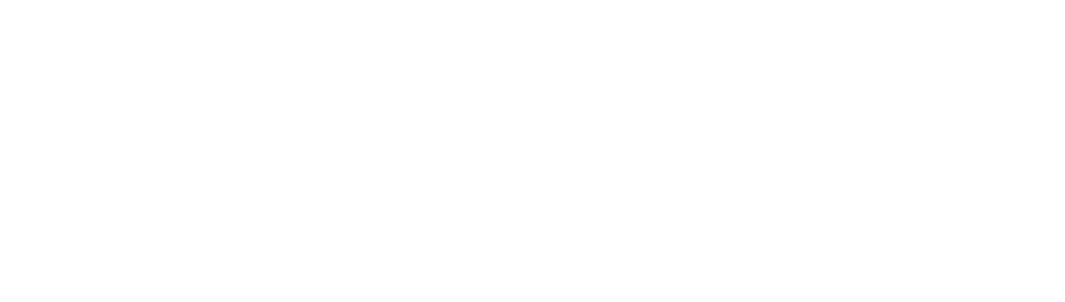
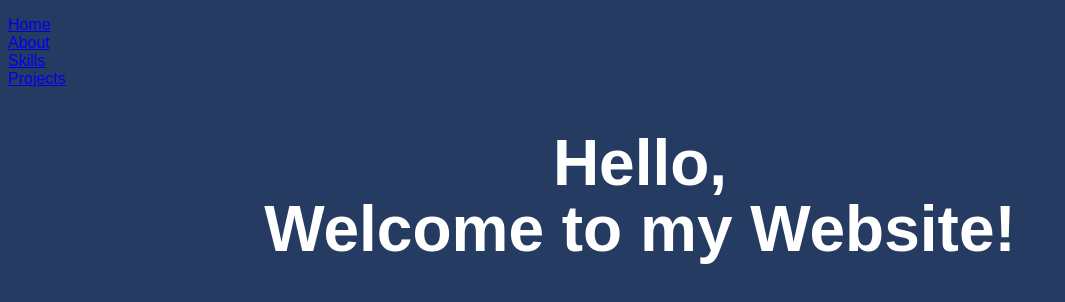
Before and after one commit to MattE34/Personal-Website, a plain HTML site: page index.html in a window 1280 px wide. Shown: the whole page, without its empty margins (0-1065 px from the left). Drawn offline with Linux system fonts and the light colour scheme; a web font is replaced by a local one.

Commit message:
partial home section + some media

```diff
--- a/index.html
+++ b/index.html
@@ -4,8 +4,35 @@
     <meta charset="UTF-8">
     <meta name="viewport" content="width=device-width, initial-scale=1.0">
     <title>Personal Website</title>
+    <!-- Custom CSS -->
+    <link rel="stylesheet" href="style.css">
+    <!-- Trade Gothic font -->
+    <link rel="stylesheet" href="https://fonts.googleapis.com/css2?family=Trade+Gothic:wght@400;700&display=swap">
 </head>
 <body>
+    <header>
+        <nav>
+          <ul>
+            <!-- Sections of the Home Page -->
+            <li><a href="#home">Home</a></li>
+            <li><a href="#about">About</a></li>
+            <li><a href="#skills">Skills</a></li>
+            <li><a href="#projects">Projects</a></li>
+          </ul>
+        </nav>
+      </header>
 
+      <!-- Content for the Home Page -->
+
+      <!-- Home Section -->
+      <section class="home" id="home">
+        <div class="home-content">
+          <h1>Hello,</h1>
+          <h1>Welcome to my Website!</h1>
+        </div>
+      </section>
+
+      <!-- JavaScript file -->
+      <script src="js/script.js"></script>
 </body>
 </html>
--- a/style.css
+++ b/style.css
@@ -0,0 +1,31 @@
+* {
+    margin: .5;
+    padding: 0;
+    box-sizing: border-box;
+    scroll-behavior: smooth;
+    font-family: 'Trade Gothic', sans-serif;
+}
+
+body {
+    background-color: #263b61;
+
+  }
+
+.home {
+    display: flex;
+    align-items: center;
+    justify-content: center;
+    text-align: center;
+}
+
+.home .home-content {
+    max-width: 50rem;
+}
+
+.home-content h1 {
+    color: white;
+    font-size: 4rem;
+    font-weight: 700;
+    line-height: .2;
+    margin-bottom: .5rem;
+}
```
Also changed, not shown: chess.html (added), media/chess.jpg (added), media/photos.jpg (added), photos.html (added), portfolio.html (added).
